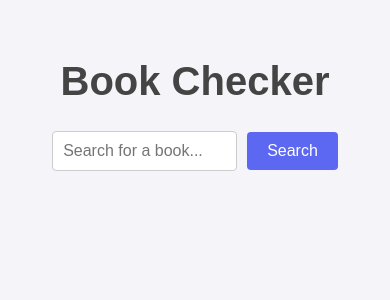
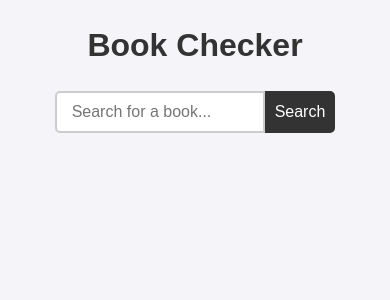
Before and after one commit to Beboster/BookChecker, a React (Create React App) app in the folder bookchecker/: page / in a window 390 px wide. Shown: the top 300 px of the page. Built offline with nearby package versions, Linux system fonts and the light colour scheme.

Commit message:
fixed the photo issue and even did some detailing

```diff
--- a/bookchecker/src/App.css
+++ b/bookchecker/src/App.css
@@ -1,83 +1,156 @@
-/* App.css */
+/* General Reset */
+* {
+  margin: 0;
+  padding: 0;
+  box-sizing: border-box;
+}
+
 body {
   font-family: 'Arial', sans-serif;
   background-color: #f4f4f9;
   color: #333;
-  margin: 0;
-  padding: 0;
+  line-height: 1.6;
 }
 
 .App {
   text-align: center;
-  padding: 2rem;
+  padding: 20px;
 }
 
 h1 {
   font-size: 2.5rem;
-  color: #444;
+  margin-bottom: 20px;
+  color: #333;
 }
 
 form {
-  margin-bottom: 2rem;
+  display: flex;
+  justify-content: center;
+  margin-bottom: 20px;
 }
 
 input[type="text"] {
-  width: 50%;
-  padding: 10px;
-  font-size: 16px;
-  border-radius: 4px;
-  border: 1px solid #ccc;
+  width: 300px;
+  padding: 10px 15px;
+  font-size: 1rem;
+  border: 2px solid #ccc;
+  border-radius: 5px 0 0 5px;
+  outline: none;
+  transition: all 0.3s ease-in-out;
 }
 
-button {
-  padding: 10px 20px;
-  font-size: 16px;
-  background-color: #5c67f2;
-  color: white;
-  border: none;
-  border-radius: 4px;
-  margin-left: 10px;
-  cursor: pointer;
+input[type="text"]:focus {
+  border-color: #333;
 }
 
-button:hover {
-  background-color: #4c56c1;
+button[type="submit"] {
+  padding: 10px 20px;
+  font-size: 1rem;
+  background-color: #333;
+  color: #fff;
+  border: 2px solid #333;
+  border-radius: 0 5px 5px 0;
+  cursor: pointer;
+  transition: background-color 0.3s ease-in-out;
 }
 
-.book-list {
-  display: flex;
-  flex-wrap: wrap;
-  justify-content: center;
-  gap: 20px;
-}
-
-.book-card {
-  background-color: #fff;
-  border-radius: 8px;
-  box-shadow: 0 4px 6px rgba(0,0,0,0.1);
-  padding: 1rem;
-  width: 200px;
-  text-align: center;
-}
-
-.book-card h3 {
-  font-size: 1.25rem;
-  margin-bottom: 10px;
-}
-
-.book-card p {
-  margin: 5px 0;
-}
-
-.book-cover {
-  width: 150px;
-  height: 200px;
-  object-fit: cover;
-  border-radius: 4px;
-  margin-bottom: 10px;
+button[type="submit"]:hover {
+  background-color: #555;
 }
 
 .error {
   color: red;
   font-weight: bold;
+  margin: 10px 0;
 }
+
+.loading {
+  font-size: 1.2rem;
+  color: #666;
+}
+
+.book-list {
+  display: grid;
+  grid-template-columns: repeat(auto-fit, minmax(200px, 1fr));
+  gap: 20px;
+  justify-items: center;
+  padding: 20px;
+}
+
+.book-card {
+  background-color: #fff;
+  border-radius: 10px;
+  box-shadow: 0 4px 6px rgba(0, 0, 0, 0.1);
+  overflow: hidden;
+  width: 200px;
+  text-align: center;
+  transition: transform 0.2s;
+}
+
+.book-card:hover {
+  transform: translateY(-5px);
+}
+
+.book-cover {
+  width: 100%;
+  height: 300px;
+  object-fit: cover;
+  background-color: #f4f4f4;
+}
+
+h3 {
+  font-size: 1.2rem;
+  margin: 10px 0;
+  color: #333;
+}
+
+p {
+  font-size: 0.9rem;
+  margin-bottom: 10px;
+  color: #666;
+}
+
+strong {
+  color: #333;
+}
+
+/* Media Queries */
+@media (max-width: 768px) {
+  input[type="text"] {
+    width: 70%;
+  }
+
+  button[type="submit"] {
+    padding: 10px;
+  }
+
+  .book-card {
+    width: 100%;
+  }
+
+  .book-cover {
+    height: 250px;
+  }
+}
+
+@media (max-width: 480px) {
+  h1 {
+    font-size: 2rem;
+  }
+
+  input[type="text"] {
+    width: 60%;
+  }
+
+  button[type="submit"] {
+    padding: 8px;
+  }
+
+  .book-card {
+    width: 100%;
+  }
+
+  .book-cover {
+    height: 200px;
+  }
+}
--- a/bookchecker/src/App.js
+++ b/bookchecker/src/App.js
@@ -26,7 +26,6 @@ const App = () => {
       }
     } catch (error) {
       setError('An error occurred while fetching data.');
-
     } finally {
       setLoading(false);
     }
@@ -52,12 +51,13 @@ const App = () => {
 
       <div className="book-list">
         {books.length > 0 && books.map((book, index) => {
-          // Check for an ISBN (if available) or fallback to an OLID for the cover
+          // Prioritize the use of ISBN, then cover_edition_key, as a fallback
           const coverId = book.isbn ? book.isbn[0] : book.cover_edition_key;
-          const coverUrl = coverId
-
-            ? `https://covers.openlibrary.org/b/olid/${coverId}-M.jpg`
-            : 'https://via.placeholder.com/150x200?text=No+Cover';
+          const coverUrl = book.isbn
+            ? `https://covers.openlibrary.org/b/isbn/${book.isbn[0]}-M.jpg`
+            : coverId
+              ? `https://covers.openlibrary.org/b/olid/${coverId}-M.jpg`
+              : 'https://via.placeholder.com/150x200?text=No+Cover';
 
           return (
             <div className="book-card" key={index}>
```
